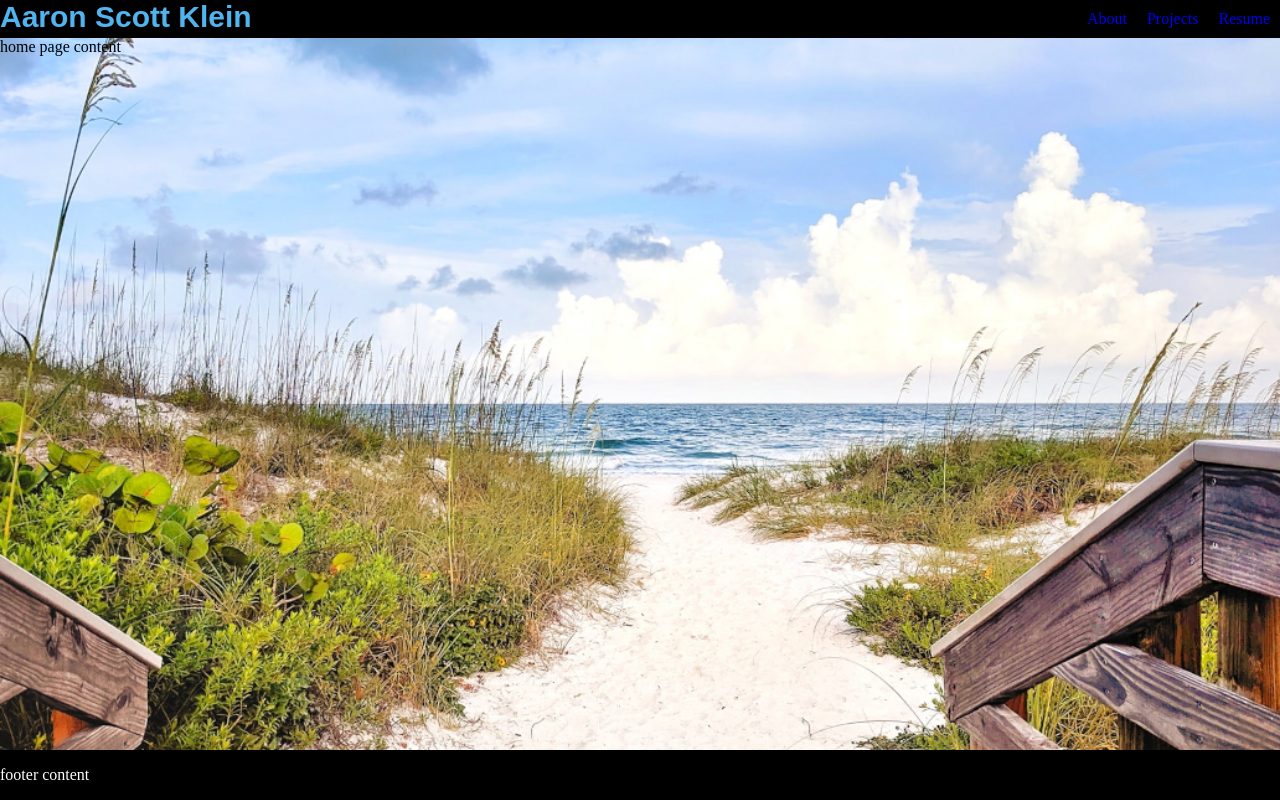
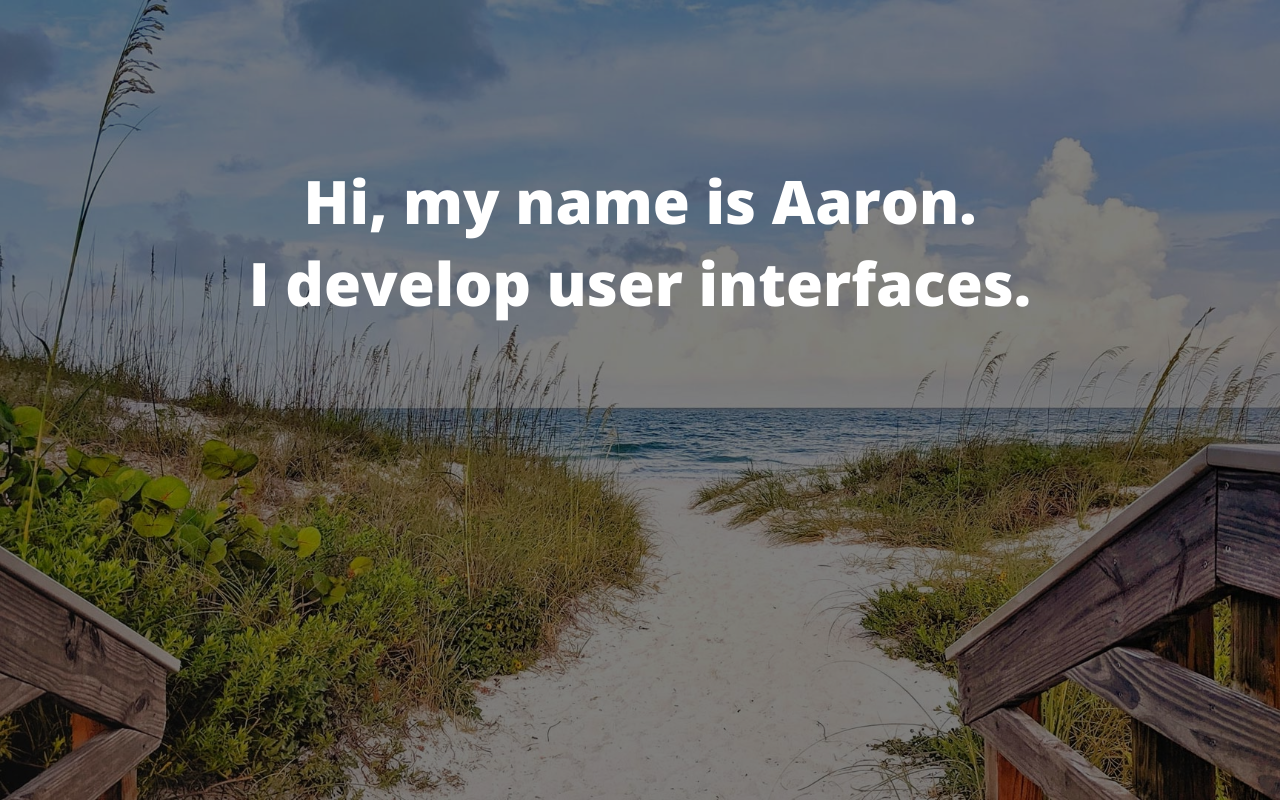
Before and after one commit to aaronklein42/aaronscottklein, a Next.js app: page / in a window 1280 px wide. Built offline with nearby package versions, Linux system fonts and the light colour scheme.

Commit message:
added a home header component

```diff
--- a/components/content/content.js
+++ b/components/content/content.js
@@ -4,7 +4,9 @@ export default function Content({children}) {
 
   return (
     <main className={css.content}>
-      {children}
+      <div className={css.contentWrapper}>
+        {children}
+      </div>
     </main>
   )
 }
--- a/components/content/content.module.css
+++ b/components/content/content.module.css
@@ -1,6 +1,12 @@
 .content {
-  background-image: url("/beach_background.png");
+  background-image: url("/beach-photo.jpg");
   background-size: cover;
   background-repeat: no-repeat;
   background-position: center;
+  height: 100%;
 }
+
+.contentWrapper {
+  background-color: rgba(0, 0, 0, 0.5);
+  height: 100%;
+}
--- /dev/null
+++ b/components/homeHeader/homeHeader.js
@@ -0,0 +1,10 @@
+import css from './homeHeader.module.css'
+
+export default function HomeHeader() {
+  return (
+    <header className={css.header}>
+      <h1 className={css.title}>Hi, my name is Aaron.</h1>
+      <h2 className={css.subtitle}>I develop user interfaces.</h2>
+    </header>
+  )
+}
--- /dev/null
+++ b/components/homeHeader/homeHeader.module.css
@@ -0,0 +1,33 @@
+.header {
+  color: white;
+  padding-top: 20vh;
+  text-align: center;
+}
+
+.title,
+.subtitle {
+  font-family: 'Open Sans', Helvetica, sans-serif;
+  font-size: 22px;
+  margin: 0;
+}
+
+@media (min-width: 366px) {
+  .title,
+  .subtitle {
+    font-size: 28px;
+  }
+}
+
+@media (min-width: 630px) {
+  .title,
+  .subtitle {
+    font-size: 40px;
+  }
+}
+
+@media (min-width: 1000px) {
+  .title,
+  .subtitle {
+    font-size: 60px;
+  }
+}
--- a/pages/_app.js
+++ b/pages/_app.js
@@ -4,11 +4,13 @@ import css from 'styles/page.module.css'
 import 'styles/globals.css'
 
 export default function App({ Component, pageProps }) {
+
+  const isHome = true
+  const pageClass = isHome ? css.homePage : css.page
+
   return (
-    <div className={css.page}>
-      <Header/>
+    <div className={pageClass}>
       <Component {...pageProps} />
-      <Footer/>
     </div>
   )
 }
--- a/pages/index.js
+++ b/pages/index.js
@@ -1,5 +1,6 @@
 import Head from 'next/head'
 import Content from 'components/content/content'
+import HomeHeader from 'components/homeHeader/homeHeader'
 
 export default function Home() {
   return (
@@ -9,7 +10,7 @@ export default function Home() {
         <link rel="icon" href="/favicon.ico" />
       </Head>
       <Content>
-        home page content
+        <HomeHeader/>
       </Content>
     </>
   )
--- a/styles/globals.css
+++ b/styles/globals.css
@@ -1,5 +1,8 @@
+@import url('https://fonts.googleapis.com/css2?family=Open+Sans:wght@400;800&display=swap');
+
 html,
-body {
+body,
+#__next {
   margin: 0;
-  min-height: 100%;
+  height: 100%;
 }
--- a/styles/page.module.css
+++ b/styles/page.module.css
@@ -1,5 +1,9 @@
 .page {
   display: grid;
   grid-template-rows: auto 1fr auto;
-  min-height: 100vh;
+  min-height: 100%;
 }
+
+.homePage {
+  height: 100%;
+}
```
Also changed, not shown: public/beach-photo.jpg (added), public/beach_background.png (deleted).
